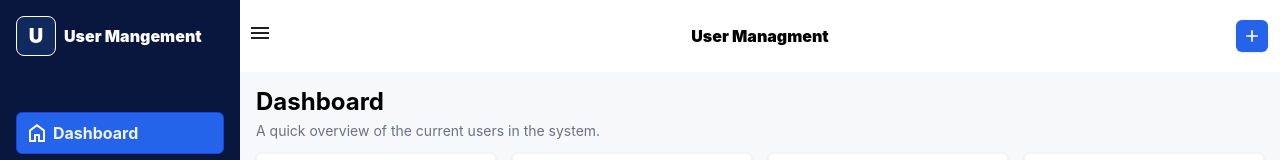
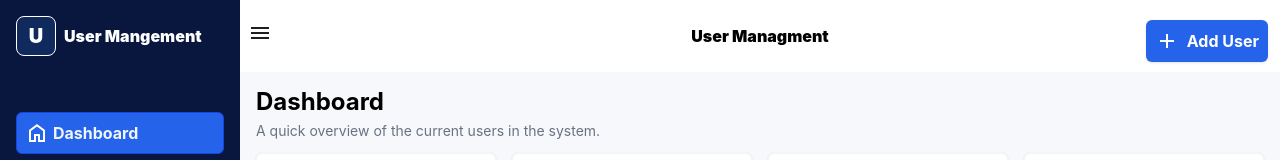
Before and after one commit to Amirparsa-g/React-Users-Panel, a React (Vite) app: page / in a window 1280 px wide. Shown: the top 160 px of the page. Built offline with nearby package versions, Linux system fonts and the light colour scheme; no server answers.

Commit message:
fix : fixed add user button in the header

```diff
--- a/src/components/AppLayout.tsx
+++ b/src/components/AppLayout.tsx
@@ -66,7 +66,7 @@ const AppLayout = () => {
           )}
 
           <h1 className="text-body font-black block mx-auto">User Managment</h1>
-          <Link to={"/users/new"} className="fixed top-5 right-3">
+          <Link to={"/users/new"} className="fixed top-5 right-3 md:hidden">
             <svg
               xmlns="http://www.w3.org/2000/svg"
               height="24px"
@@ -77,6 +77,23 @@ const AppLayout = () => {
             >
               <path d="M440-440H200v-80h240v-240h80v240h240v80H520v240h-80v-240Z" />
             </svg>
+          </Link>
+          <Link
+            to={"/users/new"}
+            className="hidden md:flex fixed top-5 right-3 "
+          >
+            <div className="primary-button flex p-2 w-fit">
+              <svg
+                xmlns="http://www.w3.org/2000/svg"
+                height="24px"
+                viewBox="0 -960 960 960"
+                width="24px"
+                fill="#ffffff"
+              >
+                <path d="M440-440H200v-80h240v-240h80v240h240v80H520v240h-80v-240Z" />
+              </svg>
+              <p className="ml-2">Add User</p>
+            </div>
           </Link>
         </header>
 
```
